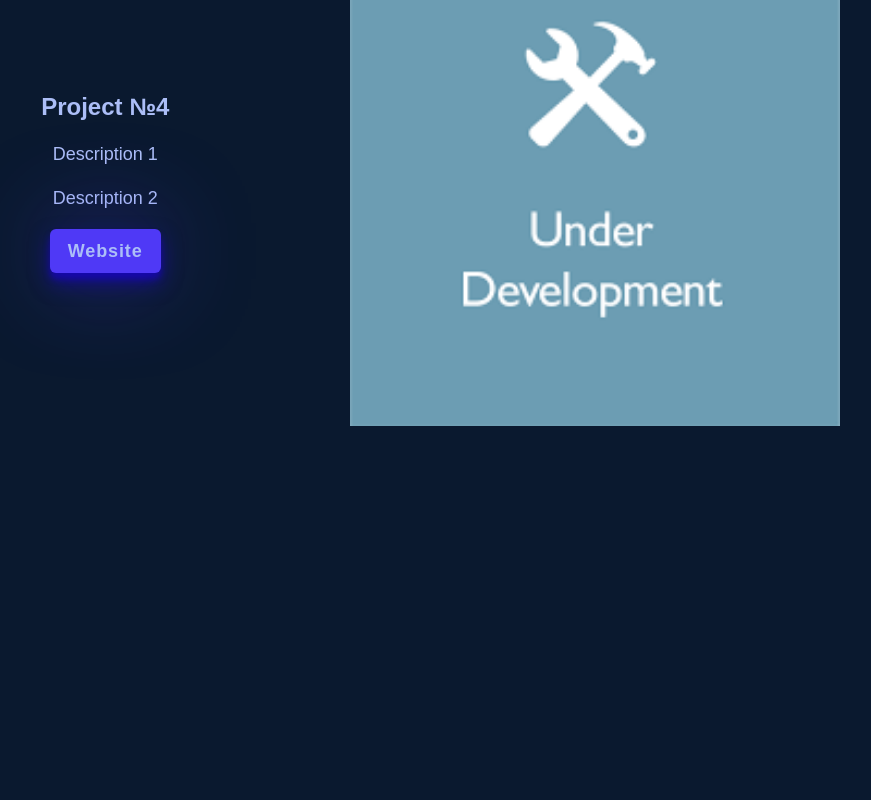
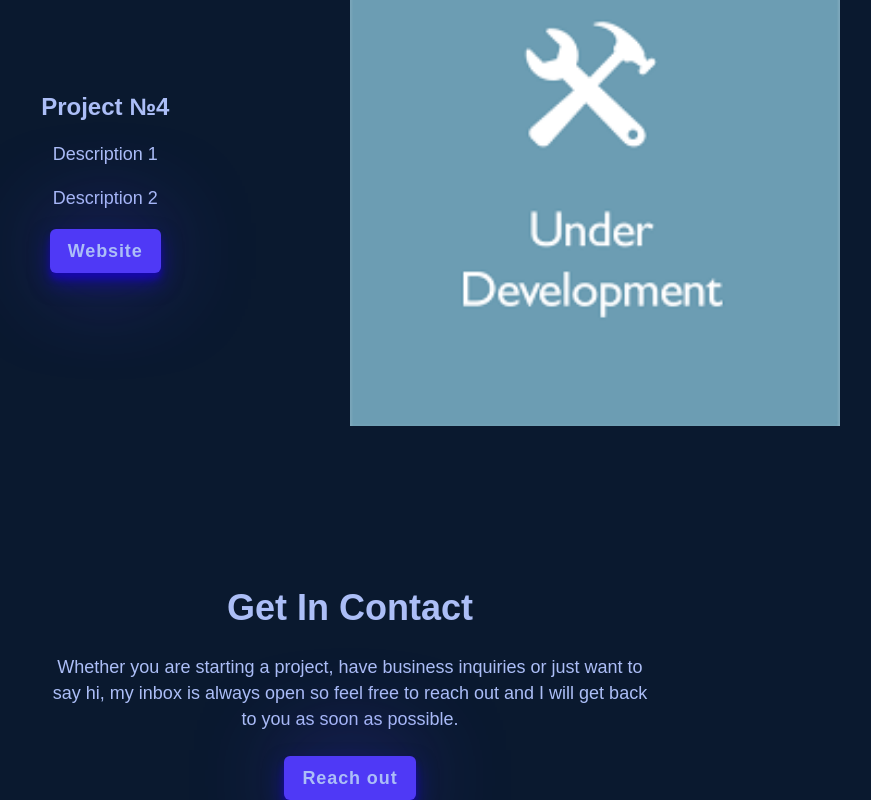
Before and after one commit to LeonGuts/Portfolio, a plain HTML site: page index.html in a window 1280 px wide. Shown: the part 3476-4276 px from the top of the page, without its empty margins (290-1161 px from the left). Before the commit the page ends 3902 px from the top, so only its background shows below. Drawn offline with Linux system fonts and the light colour scheme; a web font is replaced by a local one.

Commit message:
filled contacs.css

```diff
--- a/index.html
+++ b/index.html
@@ -10,6 +10,7 @@
     <link rel="stylesheet" href="/styles/components/hero.css">
     <link rel="stylesheet" href="/styles/components/about.css" >
     <link rel="stylesheet" href="/styles/components/projects.css">
+    <link rel="stylesheet" href="/styles/components/contacts.css">
     <link rel="stylesheet" href="/styles/utils.css">
     <title>Leonid Gutsev, Frontend-developer</title>
 </head>
@@ -156,8 +157,19 @@
                 </div>
             </div>
         </section>
-        <section class="contacts_section">
-
+        <section class="contacts container section">
+            <h2 class="contact_title">Get In Contact</h2>
+            <p class="contact_description">
+                Whether you are starting a project, have business
+                inquiries or just
+                want to say hi, my inbox is always open so feel free
+                to reach out and
+                I will get back to you as soon as possible.
+            </p>
+            <a class="contact_btn btn"
+            href="mailto:leon.gutsev@gmail.com"
+            target="_blank">
+            Reach out</a>
         </section>
     </main>
 
--- /dev/null
+++ b/styles/components/contacts.css
@@ -0,0 +1,70 @@
+.contacts {
+    display: flex;
+    flex-direction: column;
+    justify-content: center;
+    align-items: center;
+    text-align: center;
+    gap: 1rem;
+}
+.contact_title {
+    font-size: var(--size-2xl);
+    text-transform: capitalize;
+}
+.contact_description {
+    font-size: var(--size-sm);
+    max-width: 60ch;
+}
+.contact_btn {
+    font-size: var(--size-sm);
+}
+
+
+
+
+@media (min-width: 475px) {
+    .contacts {
+        gap: 1.5rem;
+    }
+    .contact_title {
+        font-size: var(--size-3xl);
+    }
+    .contact_description {
+        font-size: var(--size-base);
+    }
+    .contact_btn {
+        font-size: var(--size-base);
+    }
+}
+/* small*/
+/* @media (min-width: 640px) {} */
+/* base*/
+/* @media (min-width: 768px) {} */
+/* large*/
+/* @media (min-width: 1024px) {} */
+/* extra large*/
+@media (min-width: 1280px) {
+    .contact_title {
+        font-size: var(--size-4xl);
+    }
+    .contact_description {
+        font-size: var(--size-lg);
+    }
+    .contact_btn {
+        font-size: var(--size-lg);
+    }
+}
+/* 2 extra large*/
+@media (min-width: 1536px) {
+    .contacts {
+        gap: 2rem;
+    }
+    .contact_title {
+        font-size: var(--size-5xl);
+    }
+    .contact_description {
+        font-size: var(--size-xl);
+    }
+    .contact_btn {
+        font-size: var(--size-xl);
+    }
+}
```
